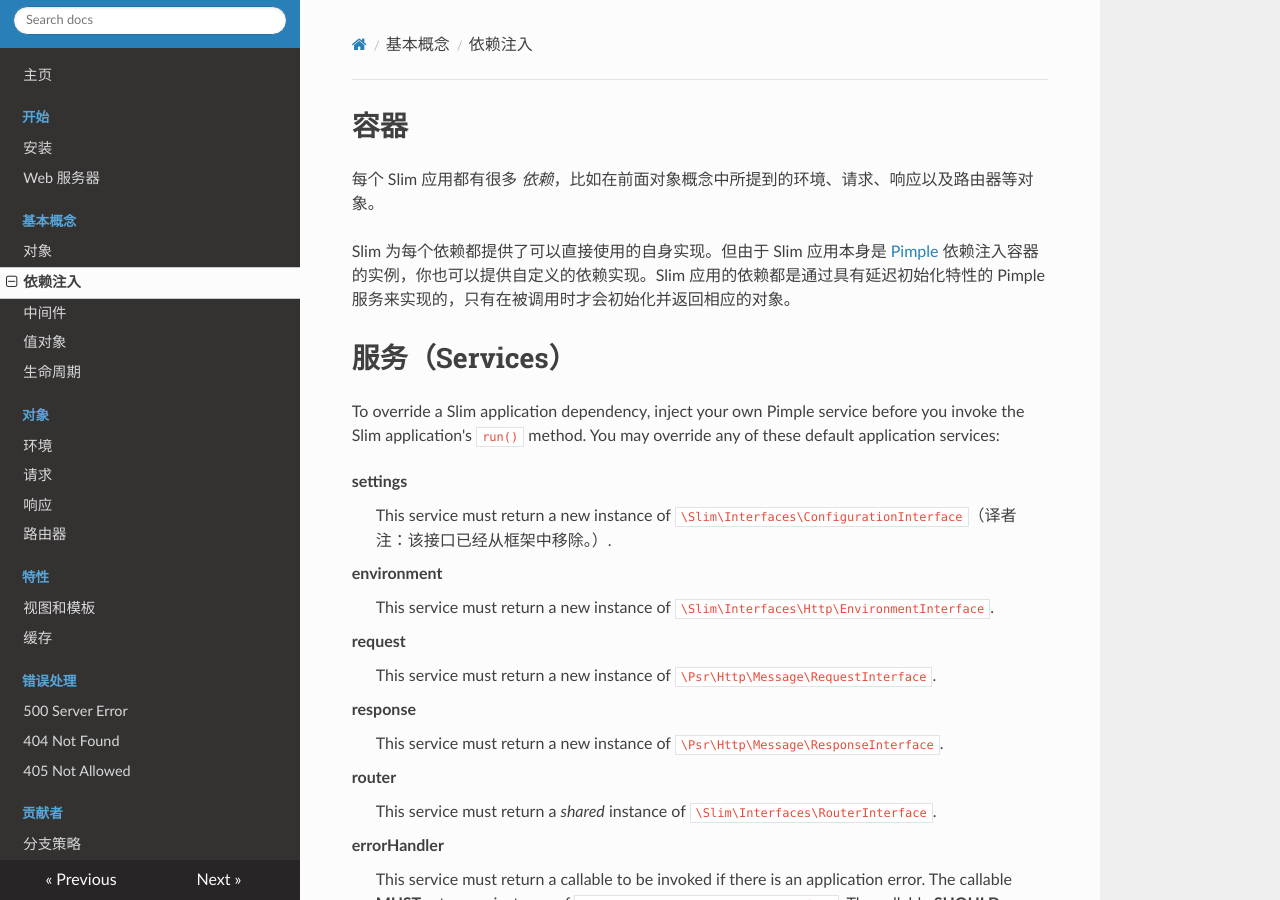
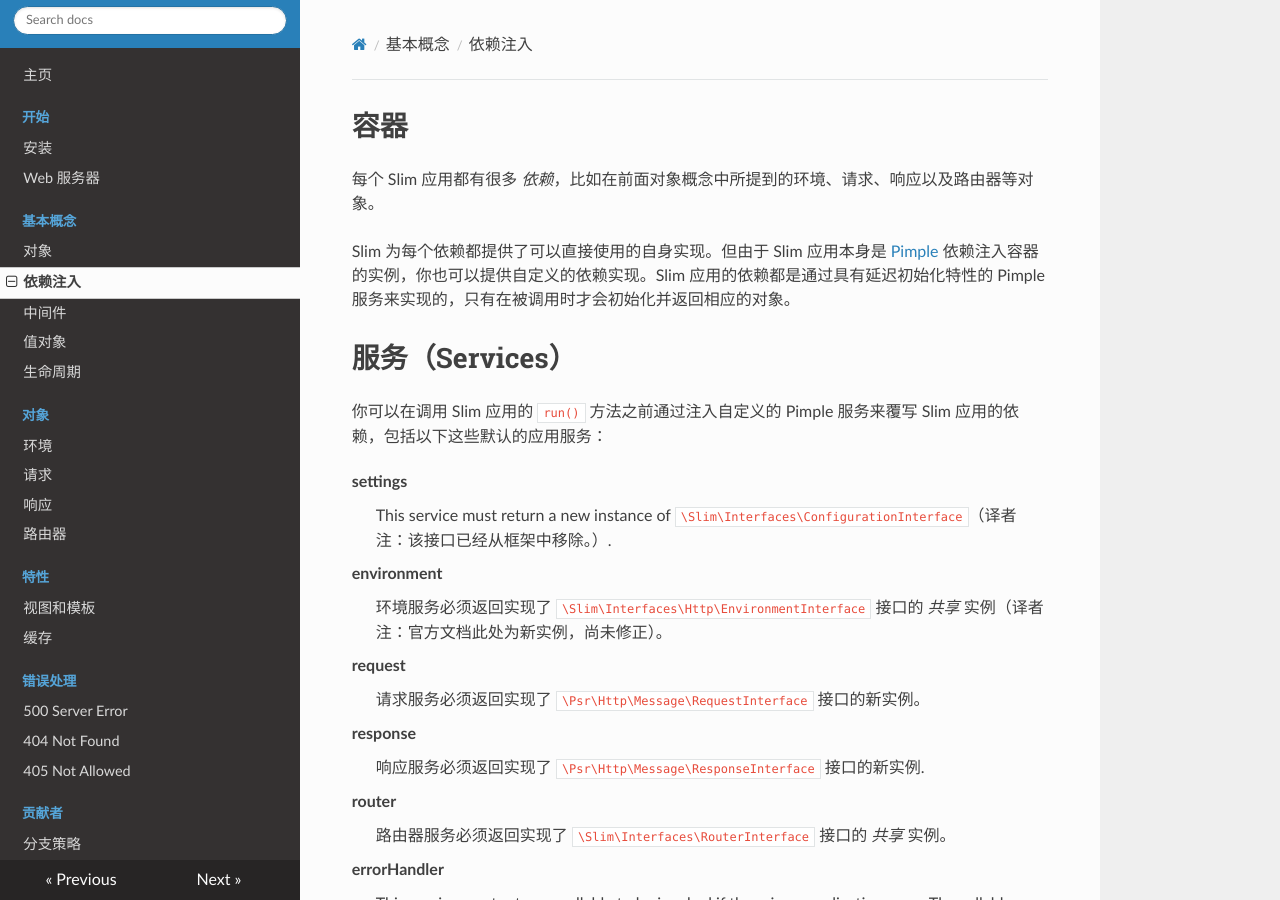
Before and after one commit to zither/slim-chinese-documentation, an MkDocs documentation site: the page built from docs/concepts/di.md, in a window 1280 px wide and 900 px high. Built offline with MkDocs 1.6.1, drawn with Linux system fonts in a browser that asks for light colours; nearby versions of some CDN libraries; old or Windows-style settings are respelled for this version of MkDocs.

Commit message:
翻译部分 concepts-di 内容

```diff
--- a/docs/concepts/di.md
+++ b/docs/concepts/di.md
@@ -6,22 +6,22 @@ Slim 为每个依赖都提供了可以直接使用的自身实现。但由于 Sl
 
 # 服务（Services）
 
-To override a Slim application dependency, inject your own Pimple service before you invoke the Slim application's `run()` method. You may override any of these default application services:
+你可以在调用 Slim 应用的 `run()` 方法之前通过注入自定义的 Pimple 服务来覆写 Slim 应用的依赖，包括以下这些默认的应用服务：
 
 settings
 :   This service must return a new instance of `\Slim\Interfaces\ConfigurationInterface`（译者注：该接口已经从框架中移除。）.
 
 environment
-:   This service must return a new instance of `\Slim\Interfaces\Http\EnvironmentInterface`.
+:   环境服务必须返回实现了 `\Slim\Interfaces\Http\EnvironmentInterface` 接口的 _共享_ 实例（译者注：官方文档此处为新实例，尚未修正）。
 
 request
-:   This service must return a new instance of `\Psr\Http\Message\RequestInterface`.
+:   请求服务必须返回实现了 `\Psr\Http\Message\RequestInterface` 接口的新实例。
 
 response
-:   This service must return a new instance of `\Psr\Http\Message\ResponseInterface`.
+:   响应服务必须返回实现了 `\Psr\Http\Message\ResponseInterface` 接口的新实例.
 
 router
-:   This service must return a _shared_ instance of `\Slim\Interfaces\RouterInterface`.
+:   路由器服务必须返回实现了 `\Slim\Interfaces\RouterInterface` 接口的 _共享_ 实例。
 
 errorHandler
 :   This service must return a callable to be invoked if there is an application error. The callable **MUST** return an instance of `\Psr\Http\Message\ResponseInterface`. The callable **SHOULD** accept three arguments:
```
